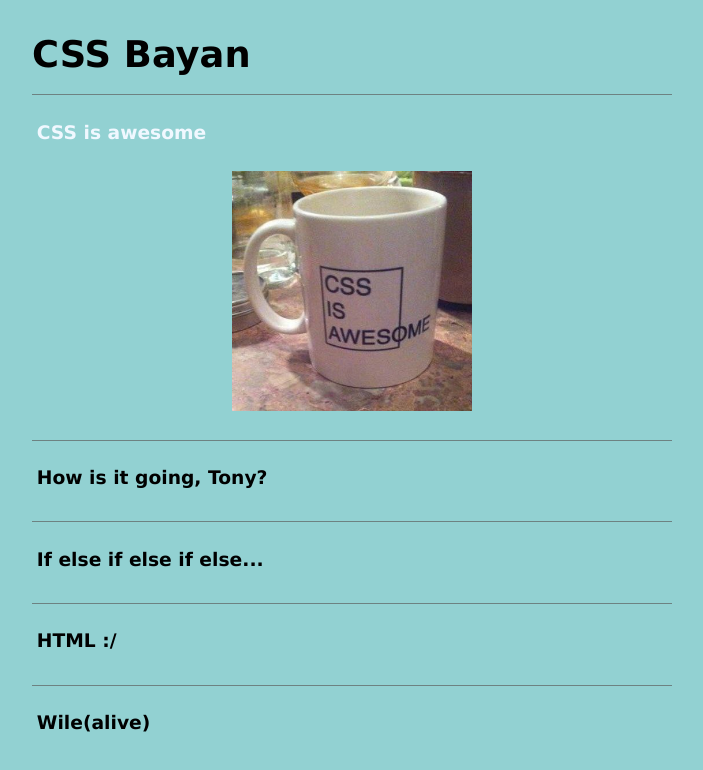
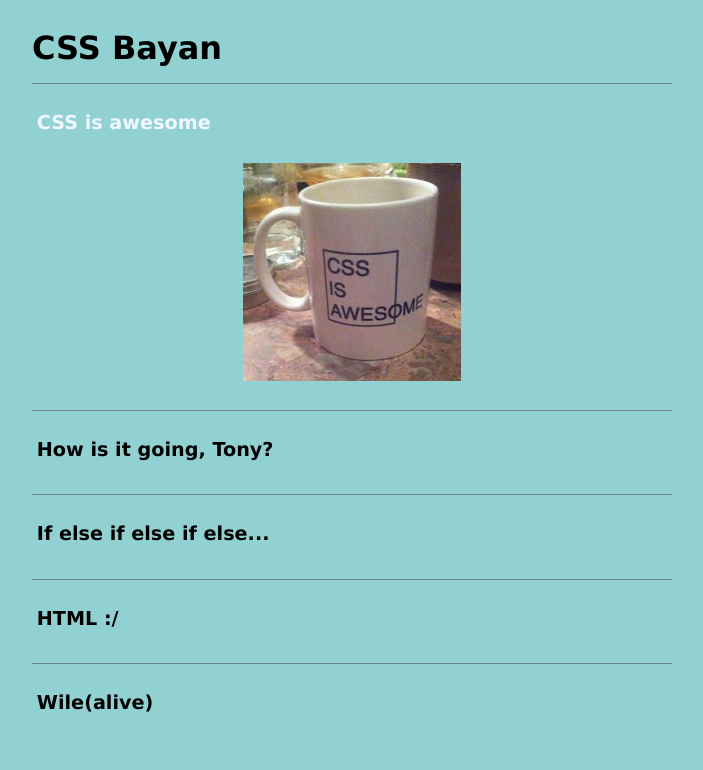
Before and after one commit to annepihova/cssBayan, a plain HTML site: page cssBayan/index.html in a window 1280 px wide. Shown: the whole page, without its empty margins (288-991 px from the left). Drawn offline with Linux system fonts and the light colour scheme; files whose address does not match are found by name.

Commit message:
feat: add adoptive and hover only for responsible  (Sun, Mar 12, 2023 09:15:40 PM)

```diff
--- a/cssBayan/style.css
+++ b/cssBayan/style.css
@@ -24,7 +24,7 @@ body{
     margin-bottom: 0.5em;
     display: flex;
     justify-content: flex-start;
-    font-size: 2.3em;
+    font-size: 2.5vw;
 }
 
 
@@ -35,6 +35,10 @@ body{
  justify-content: center;
  flex-direction: column;
  margin-top: 0;
+}
+
+h3{
+    font-size: 1.5vw;
 }
 
 .accordion-item{
@@ -85,19 +89,22 @@ body{
     background-image: url('./assets/Vector_close.svg');
 }
 
-.accordion:hover .close {
-    background-image: url('./assets/Vector.svg');
-    visibility: visible;
-    opacity: 1;
-    width: 1em;
-}
-
 .accordion-item__input:checked ~ .accordion-item__content{
     visibility: visible;
     opacity: 1;
     max-height: 100vh;
     margin-bottom: 1.5em;
 }
+
+.mem{
+    height: 17vw;
+}
+
+/* @media (max-width: 2000px){
+
+} */
+
+@media (hover: hover) {
 
     .accordion-item__input:hover ~ .accordion-item__content{
         visibility: visible;
@@ -124,6 +131,10 @@ body{
         opacity: 1;
     }
 
-.mem{
-    height: 15rem;
+    .accordion:hover .close {
+        background-image: url('./assets/Vector.svg');
+        visibility: visible;
+        opacity: 1;
+        width: 1em;
     }
+}
```
Lines whose indentation alone changed are shown as unchanged.
